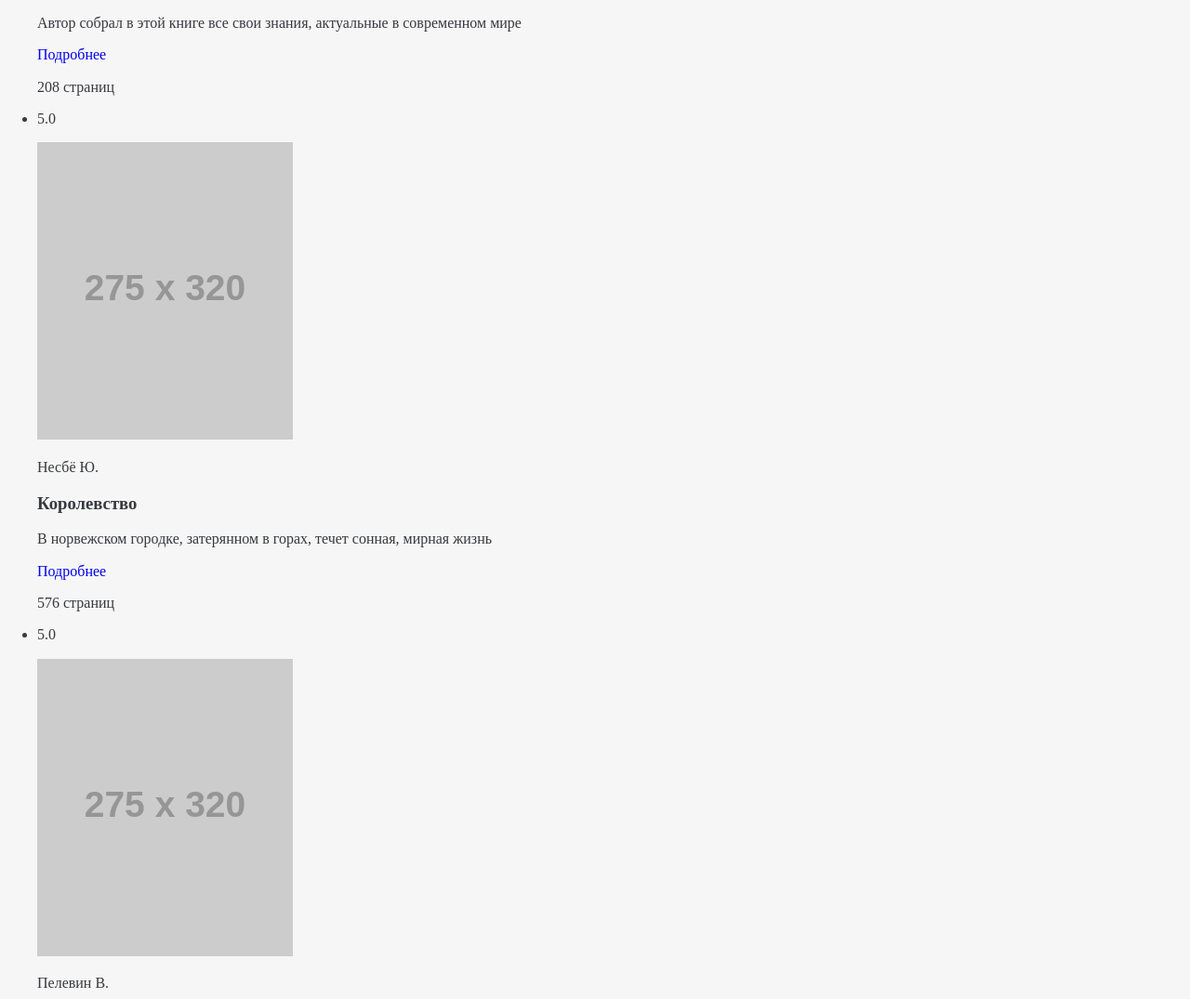
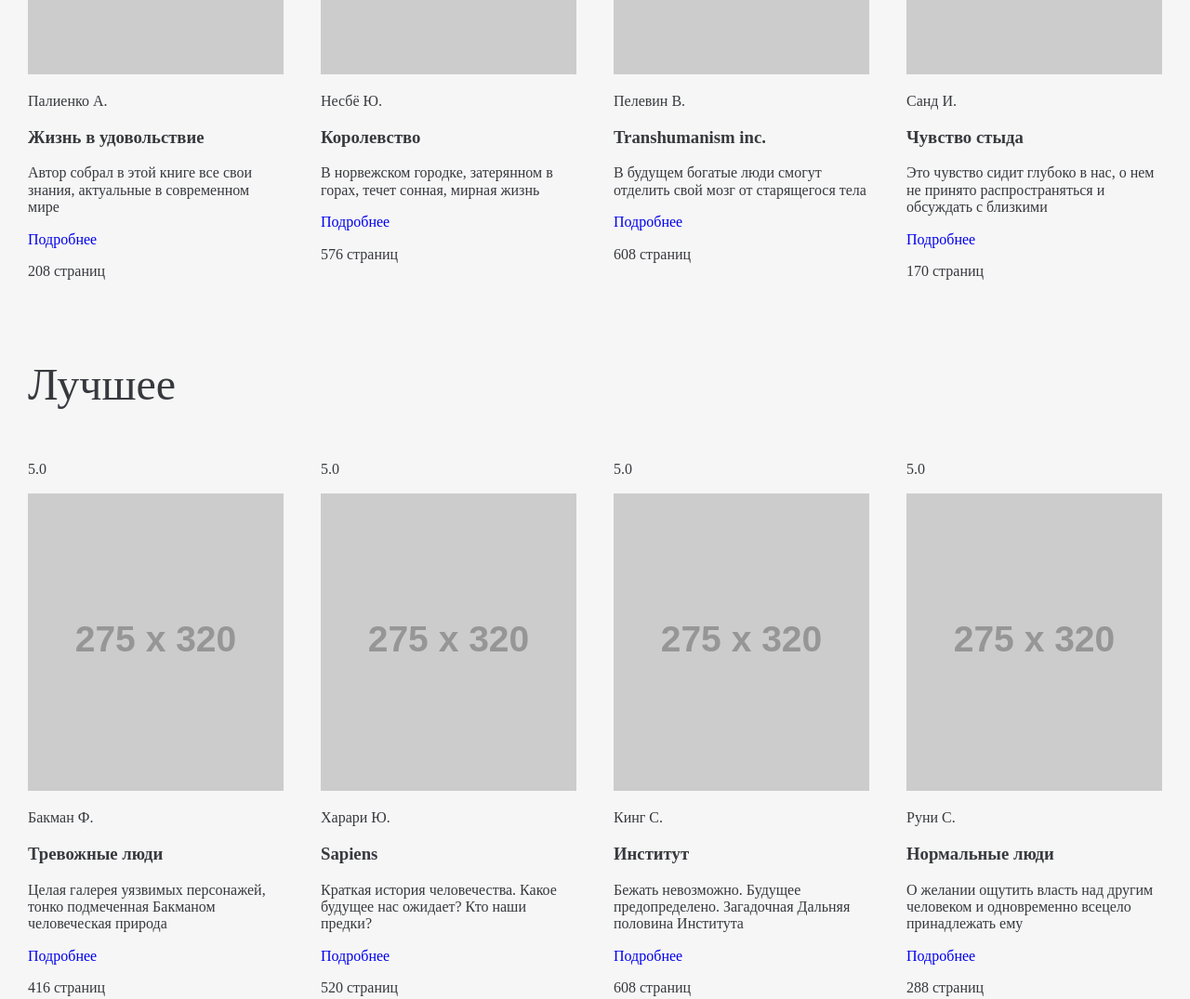
Before and after one commit to 1maximsafronov/on-the-shelves, a website: page src/index.html in a window 1280 px wide. Shown: the part 1231-2306 px from the top of the page at 93% size. Drawn offline with nearby package versions, Linux system fonts and the light colour scheme; files that its build step writes are made by us from their sources; placeholder pictures from the web are drawn by us; a web font is replaced by a local one.

Commit message:
Добавляет сеточные стили главной страницы

```diff
--- a/src/index.html
+++ b/src/index.html
@@ -12,8 +12,8 @@
   <link href="https://fonts.googleapis.com/css2?family=Podkova:wght@400;500;600;700;800&display=swap" rel="stylesheet">
 </head>
 
-<body>
-  <header class="page-header">
+<body class="main-page">
+  <header class="main-page__header page-header">
     <div class="page-header__top">
       <a href="index.html" class="page-header__logo">
         <img src="http://via.placeholder.com/230x35" alt="">
@@ -57,12 +57,13 @@
       </div>
     </nav>
   </header>
-  <main class="page-main container">
-    <section class="promo">
+  <main class="main-page__content page-content container">
+    <section class="main-page__section promo">
+      <h2 class="visually-hidden">Промо продукты</h2>
       <img src="http://via.placeholder.com/1220x450" alt="">
     </section>
 
-    <section class="new-products">
+    <section class="main-page__section new-products">
       <h2 class="section-title">Новинки</h2>
       <ul class="product-list">
         <li class="product-list__item product-card">
@@ -121,7 +122,7 @@
       </ul>
     </section>
 
-    <section class="best-products">
+    <section class="main-page__section best-products">
       <h2 class="section-title">Лучшее</h2>
       <ul class="product-list">
         <li class="product-list__item product-card">
@@ -182,7 +183,7 @@
       </ul>
     </section>
 
-    <section class="reviews">
+    <section class="main-page__section reviews">
       <h2 class="section-title">Отзывы</h2>
       <ul class="reviews__list">
         <li class="reviews__item review">
@@ -218,7 +219,7 @@
       </ul>
     </section>
 
-    <section class="about-us">
+    <section class="main-page__section about-us">
       <h2 class="section-title">О нас</h2>
       <ul class="about-us__list">
         <li class="about-us__item">
@@ -241,7 +242,7 @@
       </ul>
     </section>
   </main>
-  <footer class="page-footer">
+  <footer class="main-page__footer page-footer">
     <div class="page-footer__wrapper container">
       <div>
         <a class="page-footer__logo" href="index.html">
--- /dev/null
+++ b/src/sass/components/container.scss
@@ -0,0 +1,9 @@
+.container {
+  width: 1248px;
+  margin: 0;
+  margin-right: auto;
+  margin-left: auto;
+  padding: 0;
+  padding-right: 14px;
+  padding-left: 14px;
+}
--- /dev/null
+++ b/src/sass/components/main-page.scss
@@ -0,0 +1,13 @@
+.main-page {
+  display: grid;
+
+  grid-template-rows: auto 1fr auto;
+}
+
+.main-page__header {
+  margin-bottom: 50px;
+}
+
+.main-page__section {
+  margin-bottom: 70px;
+}
--- /dev/null
+++ b/src/sass/components/product-list.scss
@@ -0,0 +1,11 @@
+.product-list {
+  display: grid;
+
+  margin: 0;
+  padding: 0;
+
+  list-style: none;
+
+  grid-template-columns: 1fr 1fr 1fr 1fr;
+  column-gap: 40px;
+}
--- /dev/null
+++ b/src/sass/components/section-title.scss
@@ -0,0 +1,11 @@
+.section-title {
+  margin: 0;
+  margin-bottom: 40px;
+
+  color: $color-dark;
+
+  font-family: $font-secondery;
+  font-size: 48px;
+  font-weight: 50;
+  line-height: 53px;
+}
--- a/src/sass/global/global.scss
+++ b/src/sass/global/global.scss
@@ -1,5 +1,6 @@
 html {
   box-sizing: border-box;
+  min-width: 1248px;
 }
 
 *,
@@ -9,6 +10,8 @@ html {
 }
 
 body {
+  min-width: 1248px;
+
   color: #37393e;
   background-color: #f6f6f6;
 }
--- a/src/sass/global/variables.scss
+++ b/src/sass/global/variables.scss
@@ -3,4 +3,6 @@ $mobile-width: 320px;
 $tablet-width: 768px;
 $desktop-width: 1200px;
 
-$font-primery: "Podkova", serif;
+$font-primery: "PT Astra Sans", sans-serif;
+$font-secondery: "Podkova", serif;
+$color-dark: #37393e;
--- a/src/sass/style.scss
+++ b/src/sass/style.scss
@@ -8,3 +8,7 @@
 @import "global/visually-hidden.scss";
 
 // <<<---Other--->>>
+@import "components/container.scss";
+@import "components/section-title.scss";
+@import "components/product-list.scss";
+@import "components/main-page.scss";
```
